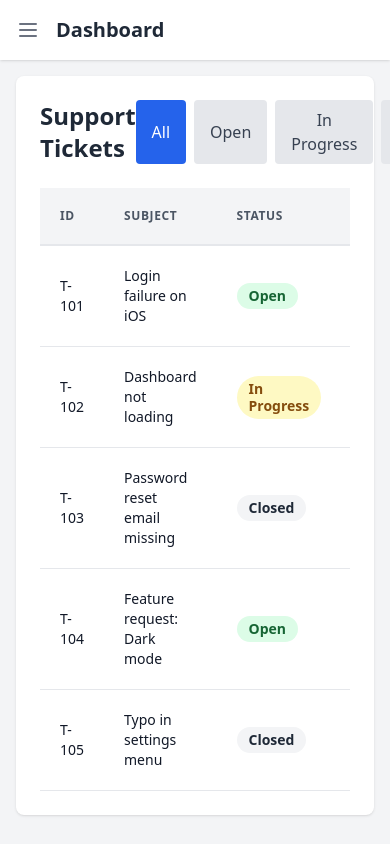
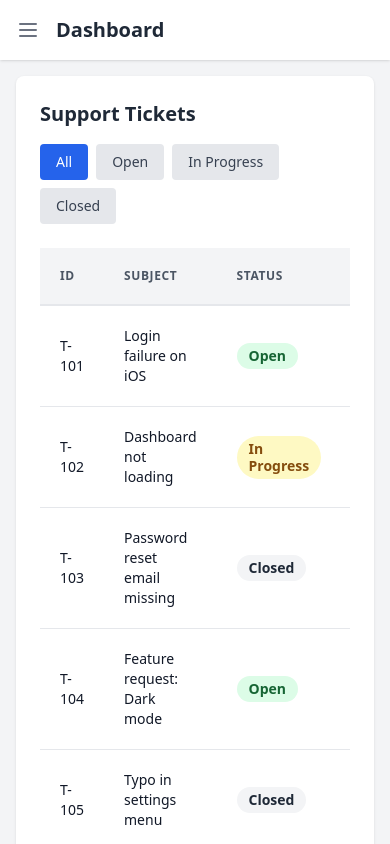
Before and after one commit to jeno1990/TruboVets-Assessment, an Angular app in the folder webpage/: page /tickets in a window 390 px wide. Built offline with nearby package versions, Linux system fonts and the light colour scheme.

Commit message:
Minor reponsiveness fixes on mobile view (web page)

```diff
--- a/webpage/package.json
+++ b/webpage/package.json
@@ -3,7 +3,7 @@
   "version": "0.0.0",
   "scripts": {
     "ng": "ng",
-    "start": "ng serve",
+    "start": "ng serve --host 0.0.0.0",
     "build": "ng build",
     "watch": "ng build --watch --configuration development",
     "test": "ng test"
--- a/webpage/src/app/knowledgebase/knowledgebase.component.html
+++ b/webpage/src/app/knowledgebase/knowledgebase.component.html
@@ -1,16 +1,16 @@
 <div class="bg-white shadow rounded-lg p-6 h-full flex flex-col">
-  <div class="flex justify-between items-center mb-4">
-    <h2 class="text-2xl font-bold text-gray-800">Knowledgebase Editor</h2>
-    <div class="flex items-center space-x-4">
+  <div class="flex flex-col md:flex-row justify-between items-start md:items-center mb-4 gap-4">
+    <h2 class="text-xl md:text-2xl font-bold text-gray-800">Knowledgebase Editor</h2>
+    <div class="flex items-center space-x-4 w-full md:w-auto justify-end">
       <span *ngIf="lastSaved" class="text-sm text-green-600">
         Saved at {{ lastSaved | date:'mediumTime' }}
       </span>
       <button (click)="togglePreview()"
-        class="px-4 py-2 bg-gray-200 text-gray-700 rounded hover:bg-gray-300 transition-colors">
+        class="px-4 py-2 bg-gray-200 text-gray-700 rounded hover:bg-gray-300 transition-colors text-sm md:text-base">
         {{ isPreviewMode ? 'Edit' : 'Preview' }}
       </button>
       <button (click)="save()"
-        class="px-4 py-2 bg-blue-600 text-white rounded hover:bg-blue-700 transition-colors">
+        class="px-4 py-2 bg-blue-600 text-white rounded hover:bg-blue-700 transition-colors text-sm md:text-base">
         Save
       </button>
     </div>
--- a/webpage/src/app/ticket-viewer/ticket-viewer.component.html
+++ b/webpage/src/app/ticket-viewer/ticket-viewer.component.html
@@ -1,13 +1,13 @@
 <div class="bg-white shadow rounded-lg p-6">
-  <div class="flex justify-between items-center mb-6">
-    <h2 class="text-2xl font-bold text-gray-800">Support Tickets</h2>
-    <div class="flex space-x-2">
+  <div class="flex flex-col md:flex-row justify-between items-start md:items-center mb-6 gap-4">
+    <h2 class="text-xl md:text-2xl font-bold text-gray-800">Support Tickets</h2>
+    <div class="flex flex-wrap gap-2">
       <button (click)="filterTickets('All')"
         [class.bg-blue-600]="currentFilter === 'All'"
         [class.text-white]="currentFilter === 'All'"
         [class.bg-gray-200]="currentFilter !== 'All'"
         [class.text-gray-700]="currentFilter !== 'All'"
-        class="px-4 py-2 rounded transition-colors">
+        class="px-4 py-2 rounded transition-colors text-sm md:text-base">
         All
       </button>
       <button (click)="filterTickets('Open')"
@@ -15,7 +15,7 @@
         [class.text-white]="currentFilter === 'Open'"
         [class.bg-gray-200]="currentFilter !== 'Open'"
         [class.text-gray-700]="currentFilter !== 'Open'"
-        class="px-4 py-2 rounded transition-colors">
+        class="px-4 py-2 rounded transition-colors text-sm md:text-base">
         Open
       </button>
       <button (click)="filterTickets('In Progress')"
@@ -23,7 +23,7 @@
         [class.text-white]="currentFilter === 'In Progress'"
         [class.bg-gray-200]="currentFilter !== 'In Progress'"
         [class.text-gray-700]="currentFilter !== 'In Progress'"
-        class="px-4 py-2 rounded transition-colors">
+        class="px-4 py-2 rounded transition-colors text-sm md:text-base">
         In Progress
       </button>
       <button (click)="filterTickets('Closed')"
@@ -31,7 +31,7 @@
         [class.text-white]="currentFilter === 'Closed'"
         [class.bg-gray-200]="currentFilter !== 'Closed'"
         [class.text-gray-700]="currentFilter !== 'Closed'"
-        class="px-4 py-2 rounded transition-colors">
+        class="px-4 py-2 rounded transition-colors text-sm md:text-base">
         Closed
       </button>
     </div>
```
Also changed, not shown: 2 other files (tests, documents, lock files or other folders).
